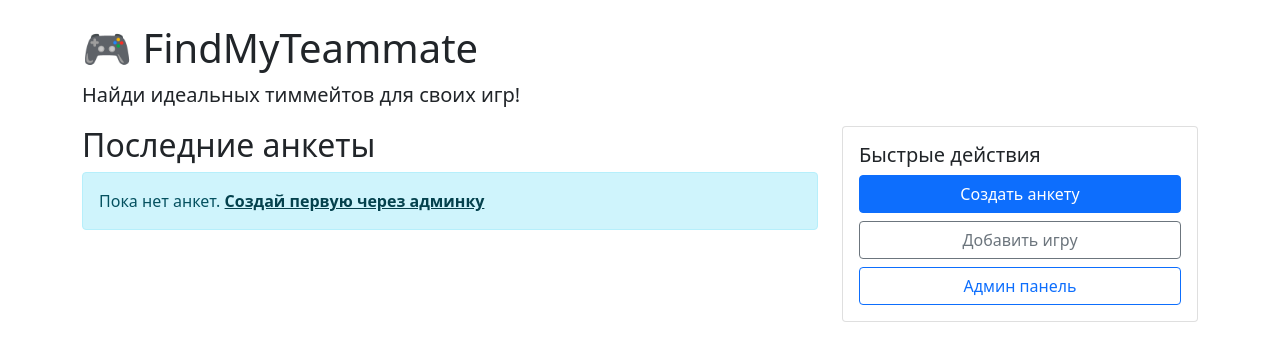
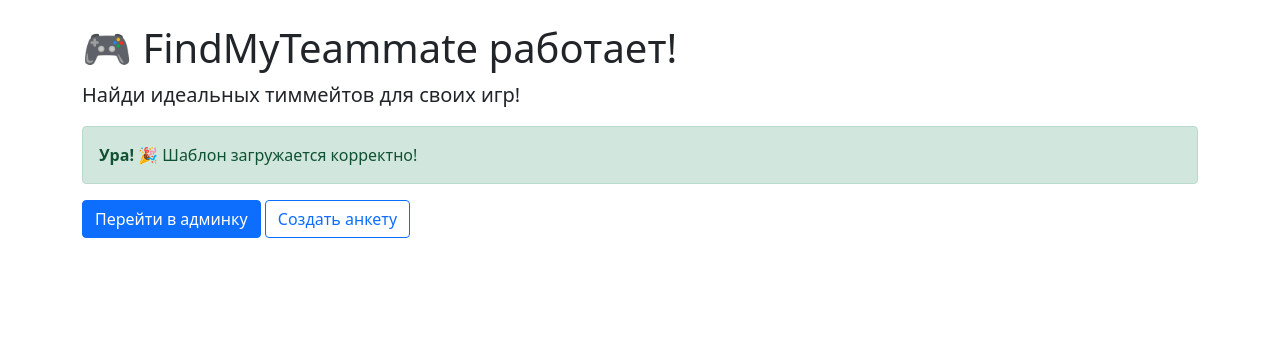
Before and after one commit to Dandadan11/findmyteammate, a Django app: page / in a window 1280 px wide. Shown: the top 361 px of the page. Run offline with Django 5.2, Linux system fonts and the light colour scheme.

Commit message:
Fix template

```diff
--- a/core/templates/core/home.html
+++ b/core/templates/core/home.html
@@ -1,49 +1,20 @@
 <!DOCTYPE html>
 <html>
 <head>
-    <title>FindMyTeammate - Найди тиммейта!</title>
+    <title>FindMyTeammate</title>
     <link href="https://cdn.jsdelivr.net/npm/bootstrap@5.1.3/dist/css/bootstrap.min.css" rel="stylesheet">
 </head>
 <body>
     <div class="container mt-4">
-        <h1>🎮 FindMyTeammate</h1>
+        <h1>🎮 FindMyTeammate работает!</h1>
         <p class="lead">Найди идеальных тиммейтов для своих игр!</p>
 
-        <div class="row">
-            <div class="col-md-8">
-                <h2>Последние анкеты</h2>
+        <div class="alert alert-success">
+            <strong>Ура! 🎉</strong> Шаблон загружается корректно!
+        </div>
 
-                {% for profile in profiles %}
-                <div class="card mb-3">
-                    <div class="card-body">
-                        <h5 class="card-title">{{ profile.title }}</h5>
-                        <p class="card-text">
-                            <strong>Игра:</strong> {{ profile.game.name }}<br>
-                            <strong>Ранг:</strong> {{ profile.rank }}<br>
-                            <strong>Роль:</strong> {{ profile.role }}
-                        </p>
-                        <p class="card-text">{{ profile.description }}</p>
-                        <small class="text-muted">Добавлено: {{ profile.created_at|date:"d.m.Y H:i" }}</small>
-                    </div>
-                </div>
-                {% empty %}
-                <div class="alert alert-info">
-                    Пока нет анкет. <a href="/admin/core/profile/add/" class="alert-link">Создай первую через админку</a>
-                </div>
-                {% endfor %}
-            </div>
-
-            <div class="col-md-4">
-                <div class="card">
-                    <div class="card-body">
-                        <h5 class="card-title">Быстрые действия</h5>
-                        <a href="/admin/core/profile/add/" class="btn btn-primary w-100 mb-2">Создать анкету</a>
-                        <a href="/admin/core/game/add/" class="btn btn-outline-secondary w-100 mb-2">Добавить игру</a>
-                        <a href="/admin" class="btn btn-outline-primary w-100">Админ панель</a>
-                    </div>
-                </div>
-            </div>
-        </div>
+        <a href="/admin" class="btn btn-primary">Перейти в админку</a>
+        <a href="/admin/core/profile/add/" class="btn btn-outline-primary">Создать анкету</a>
     </div>
 </body>
 </html>
```
